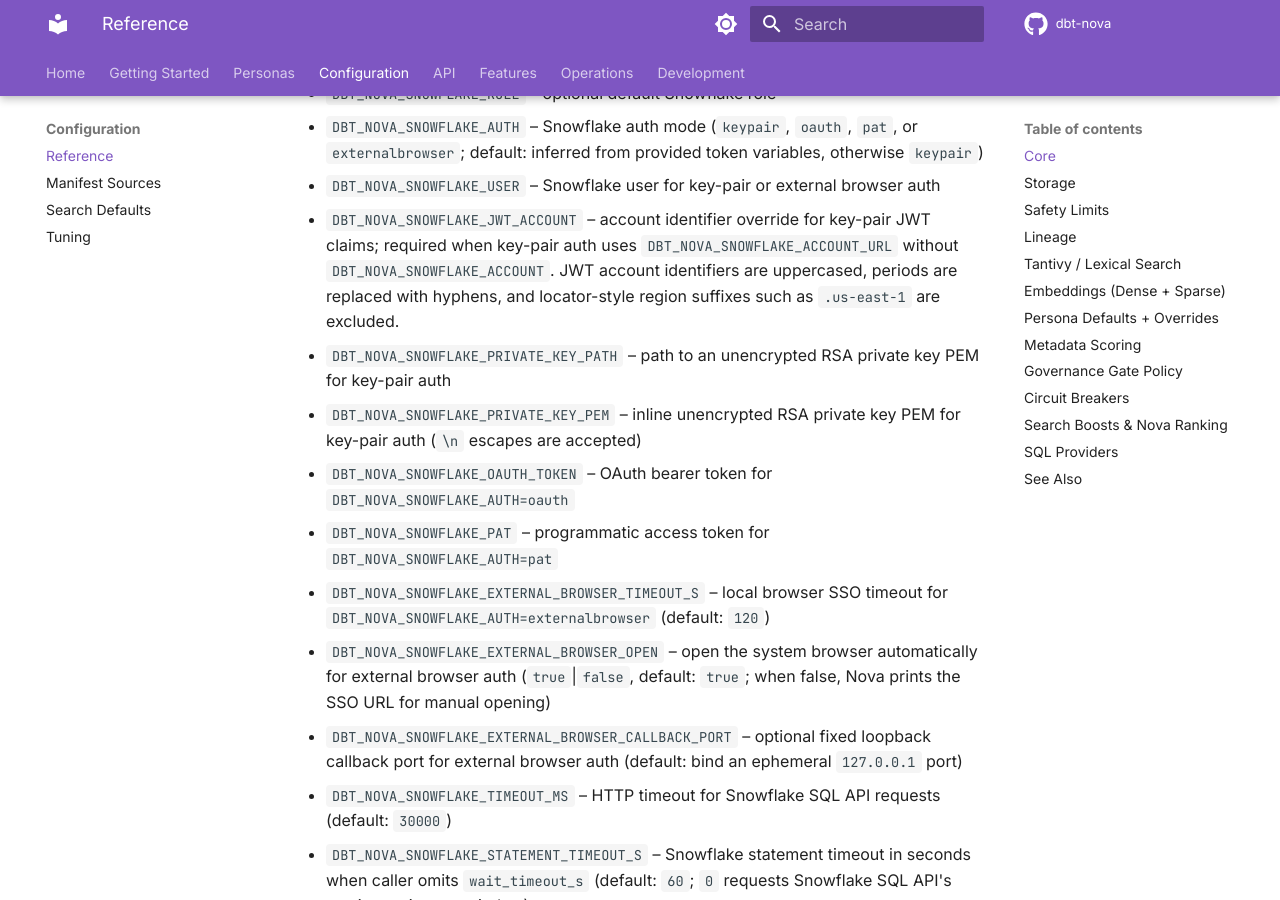
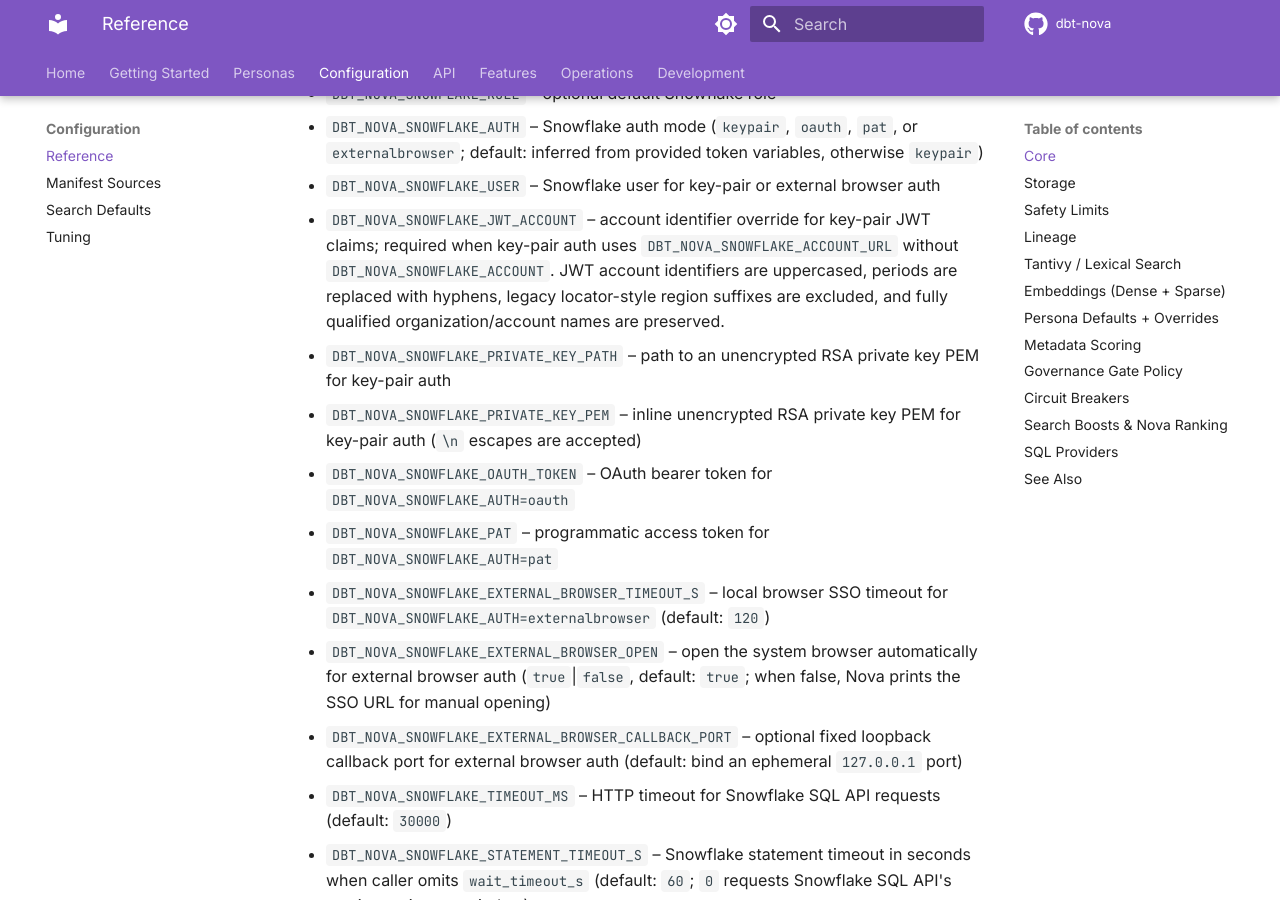
Before and after one commit to joe-broadhead/dbt-nova, an MkDocs documentation site: the page built from docs/configuration/reference.md, in a window 1280 px wide and 900 px high, scrolled down 3367 px. Built offline with MkDocs 1.6.1 and Material for MkDocs 9.7.7, drawn with Linux system fonts in a browser that asks for light colours; comment, search, counter and statistics services are not loaded; some of the changed text lies outside the part shown.

Commit message:
Preserve Snowflake org account JWT names

```diff
--- a/docs/configuration/reference.md
+++ b/docs/configuration/reference.md
@@ -63,7 +63,7 @@ see [Modes & Combinations](../getting-started/modes-and-combinations.md).
 - `DBT_NOVA_SNOWFLAKE_ROLE` – optional default Snowflake role
 - `DBT_NOVA_SNOWFLAKE_AUTH` – Snowflake auth mode (`keypair`, `oauth`, `pat`, or `externalbrowser`; default: inferred from provided token variables, otherwise `keypair`)
 - `DBT_NOVA_SNOWFLAKE_USER` – Snowflake user for key-pair or external browser auth
-- `DBT_NOVA_SNOWFLAKE_JWT_ACCOUNT` – account identifier override for key-pair JWT claims; required when key-pair auth uses `DBT_NOVA_SNOWFLAKE_ACCOUNT_URL` without `DBT_NOVA_SNOWFLAKE_ACCOUNT`. JWT account identifiers are uppercased, periods are replaced with hyphens, and locator-style region suffixes such as `.us-east-1` are excluded.
+- `DBT_NOVA_SNOWFLAKE_JWT_ACCOUNT` – account identifier override for key-pair JWT claims; required when key-pair auth uses `DBT_NOVA_SNOWFLAKE_ACCOUNT_URL` without `DBT_NOVA_SNOWFLAKE_ACCOUNT`. JWT account identifiers are uppercased, periods are replaced with hyphens, legacy locator-style region suffixes are excluded, and fully qualified organization/account names are preserved.
 - `DBT_NOVA_SNOWFLAKE_PRIVATE_KEY_PATH` – path to an unencrypted RSA private key PEM for key-pair auth
 - `DBT_NOVA_SNOWFLAKE_PRIVATE_KEY_PEM` – inline unencrypted RSA private key PEM for key-pair auth (`\n` escapes are accepted)
 - `DBT_NOVA_SNOWFLAKE_OAUTH_TOKEN` – OAuth bearer token for `DBT_NOVA_SNOWFLAKE_AUTH=oauth`
@@ -358,7 +358,7 @@ Supported providers:
   - Service-account key path: `GOOGLE_APPLICATION_CREDENTIALS`
   - gcloud ADC (`gcloud auth application-default login`)
 - `snowflake`: requires `DBT_NOVA_SNOWFLAKE_ACCOUNT` or `DBT_NOVA_SNOWFLAKE_ACCOUNT_URL`, `DBT_NOVA_SNOWFLAKE_WAREHOUSE`, and one of:
-  - Key-pair JWT auth: `DBT_NOVA_SNOWFLAKE_USER` plus `DBT_NOVA_SNOWFLAKE_PRIVATE_KEY_PATH` or `DBT_NOVA_SNOWFLAKE_PRIVATE_KEY_PEM`. If only `DBT_NOVA_SNOWFLAKE_ACCOUNT_URL` is set, also set `DBT_NOVA_SNOWFLAKE_JWT_ACCOUNT`. Locator-style region suffixes are excluded from JWT claims.
+  - Key-pair JWT auth: `DBT_NOVA_SNOWFLAKE_USER` plus `DBT_NOVA_SNOWFLAKE_PRIVATE_KEY_PATH` or `DBT_NOVA_SNOWFLAKE_PRIVATE_KEY_PEM`. If only `DBT_NOVA_SNOWFLAKE_ACCOUNT_URL` is set, also set `DBT_NOVA_SNOWFLAKE_JWT_ACCOUNT`. Legacy locator-style region suffixes are excluded from JWT claims while organization/account identifiers are preserved.
   - OAuth token auth: `DBT_NOVA_SNOWFLAKE_AUTH=oauth` plus `DBT_NOVA_SNOWFLAKE_OAUTH_TOKEN`
   - Programmatic access token auth: `DBT_NOVA_SNOWFLAKE_AUTH=pat` plus `DBT_NOVA_SNOWFLAKE_PAT`
   - External browser SSO auth: `DBT_NOVA_SNOWFLAKE_AUTH=externalbrowser` plus `DBT_NOVA_SNOWFLAKE_USER`; requires `DBT_NOVA_SNOWFLAKE_ACCOUNT` because browser SSO login needs the account name.
```
Also changed, not shown: CHANGELOG.md (+3 -2 lines), docs/getting-started/mcp-clients.md (+1 -1 lines), 1 other file.
